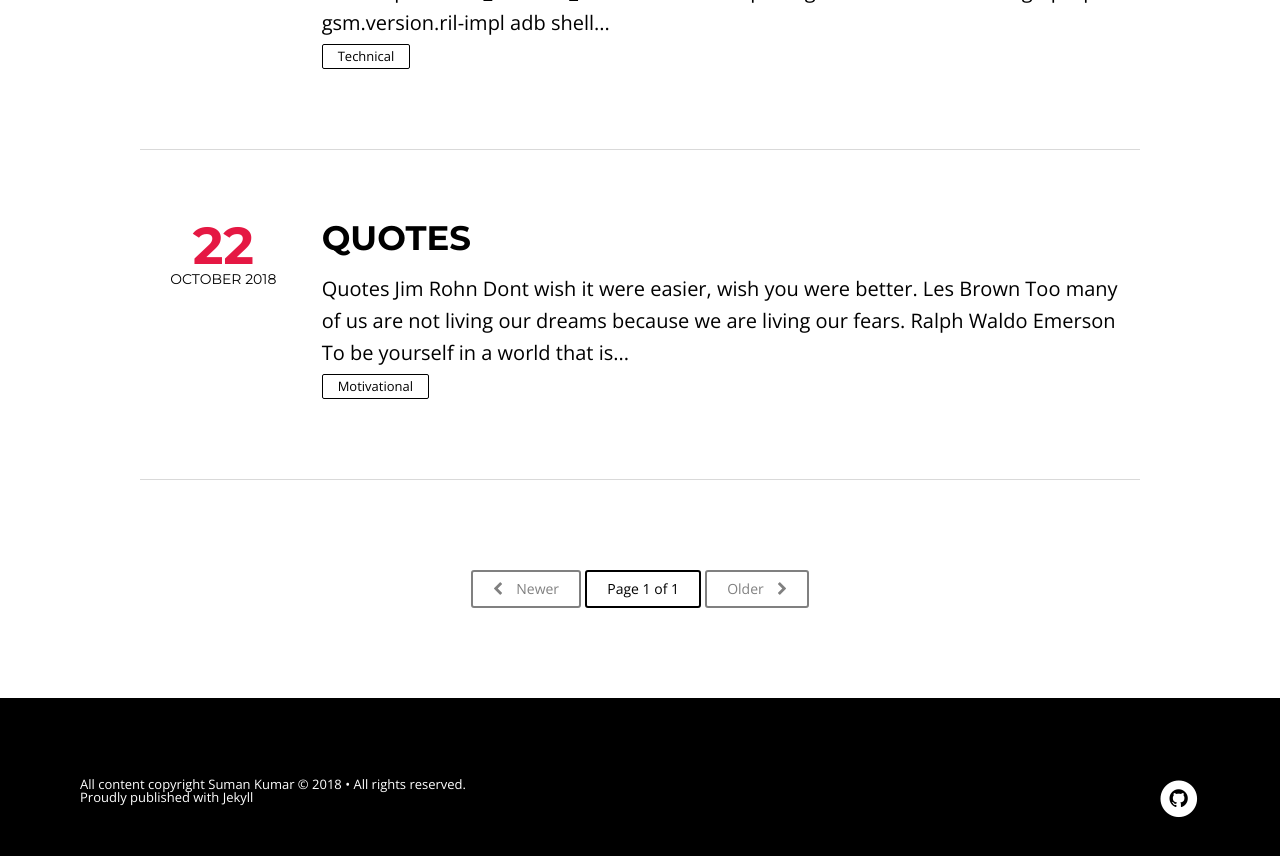
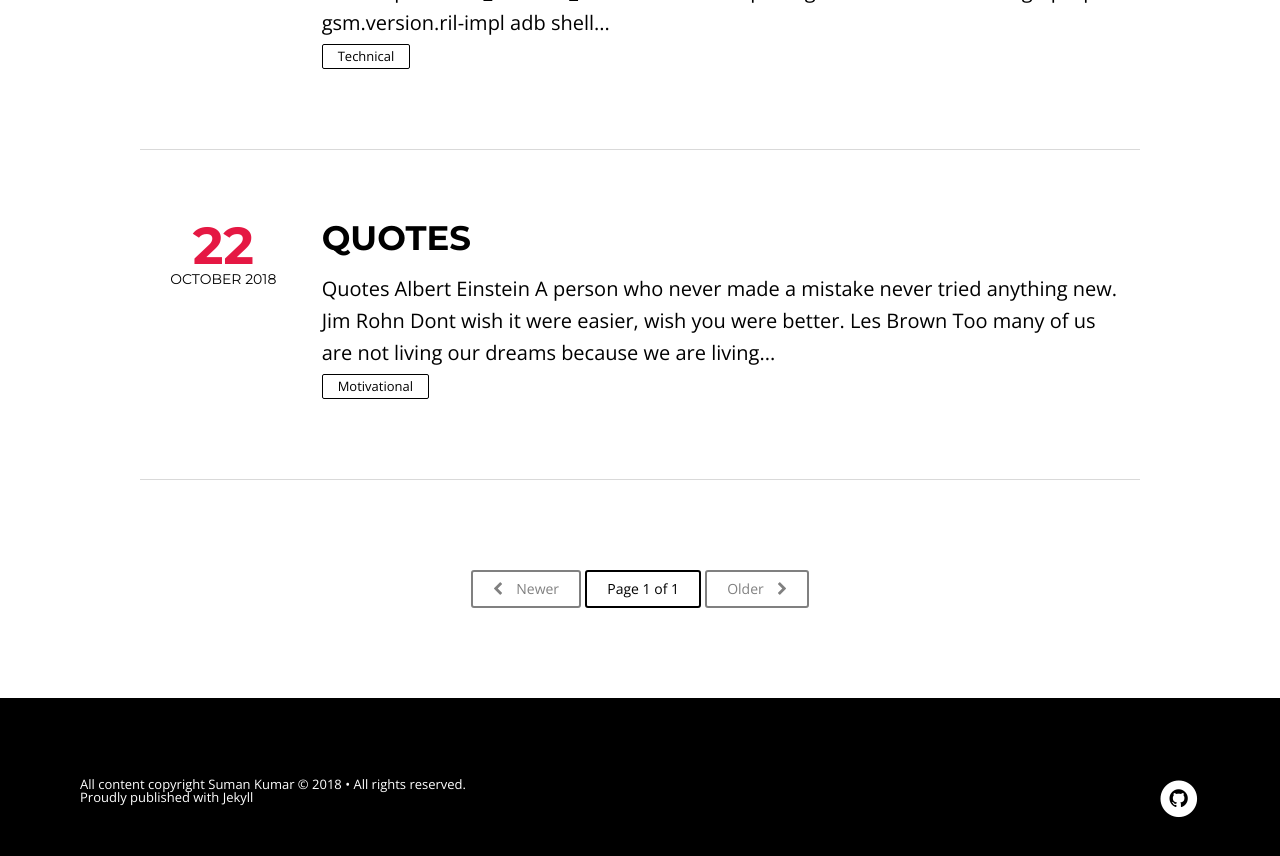
Before and after one commit to SumanKumarSP/suman.github.com, a Jekyll site: the page built from index.html, in a window 1280 px wide and 900 px high, scrolled down 1965 px. Shown: the top 856 px of the window. Built offline with Jekyll 4.4.1, drawn with Linux system fonts in a browser that asks for light colours; nearby versions of some CDN libraries; the list of posts is cut into pages by our own code.

Commit message:
updated albert einsteins quote read on passiveincomemd
Signed-off-by: Suman Kumar <suman.cluster@gmail.com>

```diff
--- a/_posts/2018-10-22-quotes.md
+++ b/_posts/2018-10-22-quotes.md
@@ -9,6 +9,8 @@ imagefeature: cover9.jpg
 ---
 
 ## **Quotes**
+
+**Albert Einstein** A person who never made a mistake never tried anything new.
 
 **Jim Rohn** Dont wish it were easier, wish you were better.
 
```
